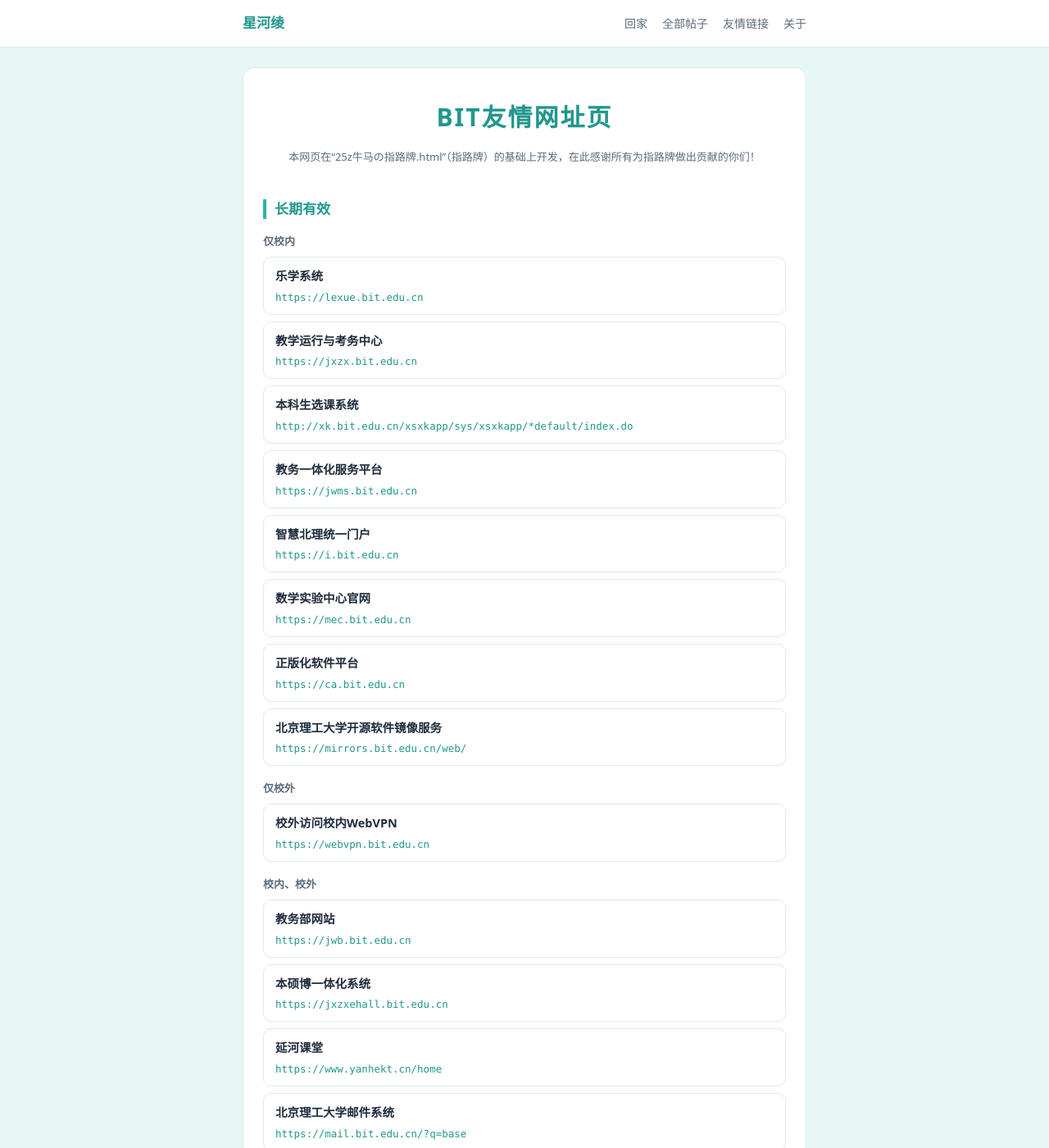
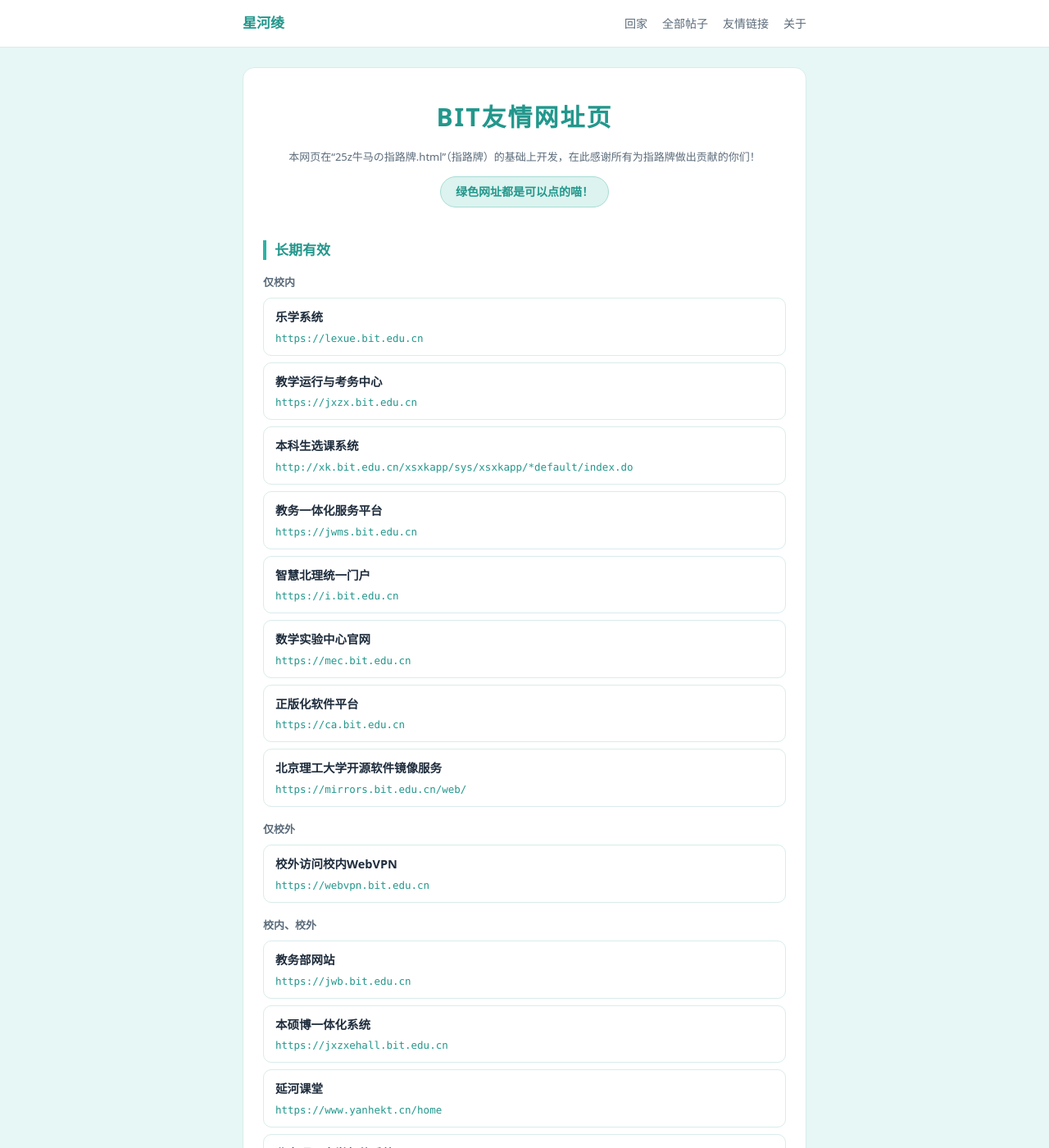
Before and after one commit to tony-he-xhxk/tony-he-xhxk.github.io, a Jekyll site: the page built from youqing.html, in a window 1280 px wide and 1400 px high. Shown: the whole window at 82% size. Built offline with Jekyll 4.4.1, drawn with Linux system fonts in a browser that asks for light colours.

Commit message:
feat: add mint tip

```diff
--- a/assets/css/style.css
+++ b/assets/css/style.css
@@ -403,6 +403,17 @@
   color: var(--muted);
   line-height: 1.8;
 }
+.yq-tip {
+  display: inline-block;
+  margin-top: 12px;
+  background: #dcf3ef;
+  border: 1px solid #a8dcd4;
+  border-radius: 999px;
+  padding: 6px 18px;
+  font-size: 14px;
+  font-weight: 600;
+  color: var(--accent-dark);
+}
 .yq-sec { margin-top: 26px; }
 .yq-sec h2 {
   font-size: 17px;
--- a/youqing.html
+++ b/youqing.html
@@ -7,6 +7,7 @@
   <header class="yq-hero">
     <h1>BIT友情网址页</h1>
     <p class="yq-credit">本网页在“25z牛马の指路牌.html”（指路牌）的基础上开发，在此感谢所有为指路牌做出贡献的你们！</p>
+    <p class="yq-tip">绿色网址都是可以点的喵！</p>
   </header>
 
   <section class="yq-sec">
```
